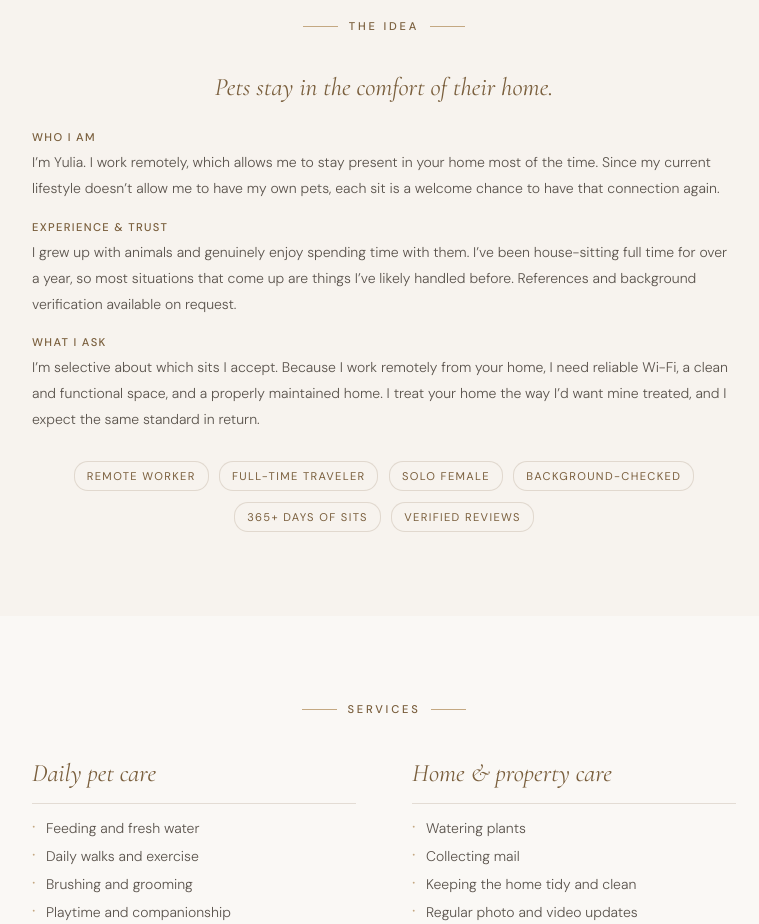
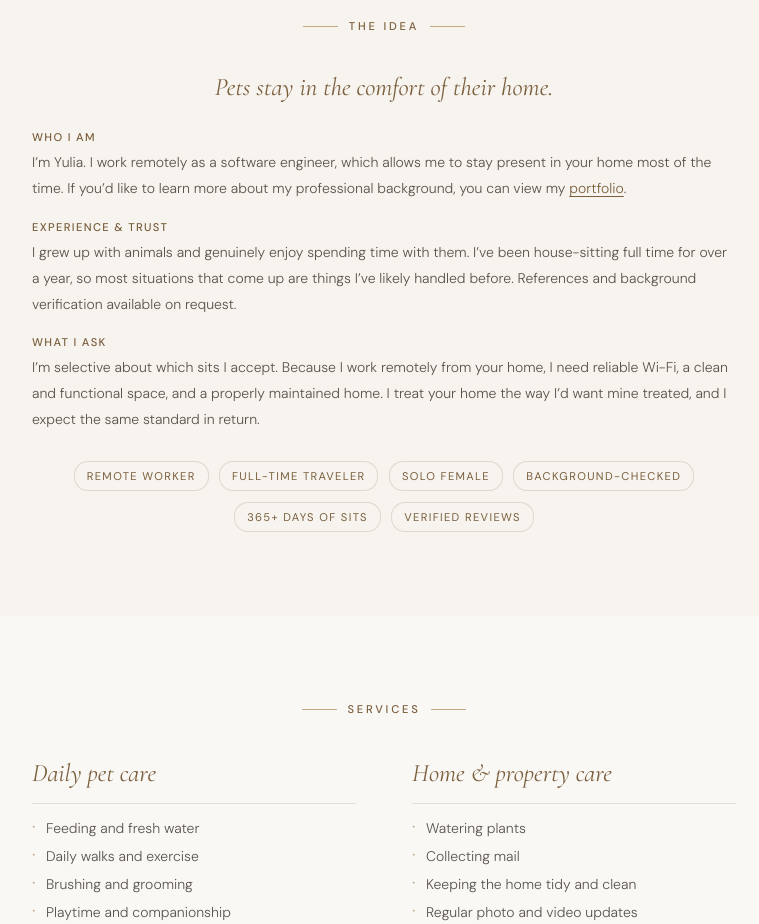
Before and after one commit to yuliapsavinkova/daisy, a website built with Vite: page index.html in a window 1280 px wide. Shown: the part 1340-2264 px from the top of the page, without its empty margins (256-1015 px from the left). Built offline with nearby package versions, Linux system fonts and the light colour scheme.

Commit message:
portfolio link

```diff
--- a/index.html
+++ b/index.html
@@ -249,9 +249,12 @@
           <div class="about-body">
             <p>
               <strong>Who I am</strong><br />
-              I’m Yulia. I work remotely, which allows me to stay present in your home most of the
-              time. Since my current lifestyle doesn’t allow me to have my own pets, each sit is a
-              welcome chance to have that connection again.
+              I’m Yulia. I work remotely as a software engineer, which allows me to stay present in
+              your home most of the time. If you’d like to learn more about my professional
+              background, you can view my
+              <a href="https://yuliapsavinkova.github.io/" target="_blank" rel="noopener noreferrer"
+                >portfolio</a
+              >.
             </p>
             <p>
               <strong>Experience &amp; trust</strong><br />
--- a/style.css
+++ b/style.css
@@ -335,6 +335,17 @@ section.how-it-works {
   text-transform: uppercase;
   color: var(--gold);
   margin-right: 0.5rem;
+}
+
+.about-body a {
+  color: var(--gold);
+  text-decoration: underline;
+  text-underline-offset: 3px;
+  transition: opacity 0.2s ease;
+}
+
+.about-body a:hover {
+  opacity: 0.75;
 }
 
 /* ─── services ──────────────────────────────────────────── */
```
